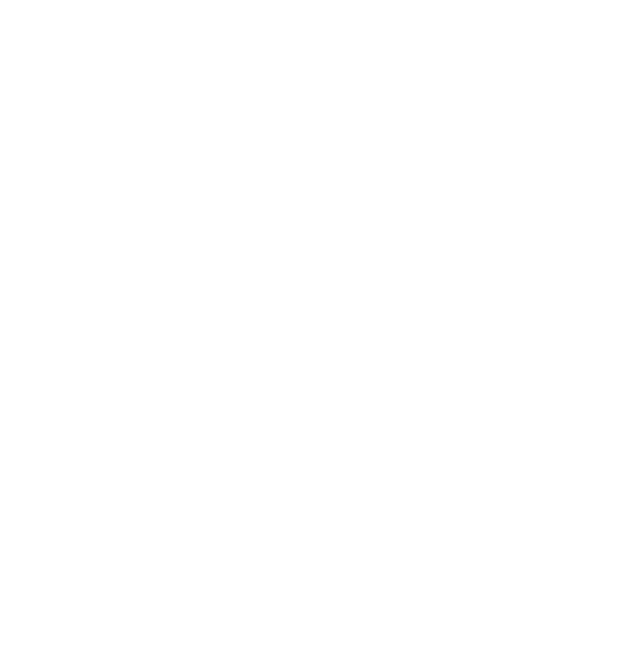
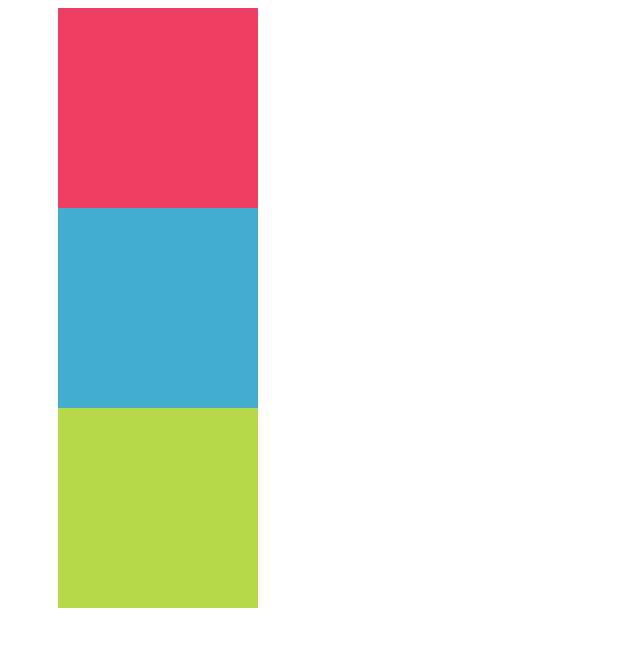
Before and after one commit to brecabal/positioning, a plain HTML site: page parte2/index.html in a window 1280 px wide. Shown: the whole page, without its empty margins (0-640 px from the left). Drawn offline with Linux system fonts and the light colour scheme.

Commit message:
parte 2 lista con movimiento left incluido

```diff
--- a/parte2/css/main.css
+++ b/parte2/css/main.css
@@ -1 +1,22 @@
-/* Pon tu código css aqui */
+.caja{
+	width: 200px;
+	height:200px;
+	position: relative;
+	left: 50px;
+
+}
+
+.rojo{
+	background-color: #ee3e64;
+
+}
+
+.azul{
+	background-color: #44accf;
+
+}
+
+.verde{
+	background-color: #b7d84b;
+
+}
--- a/parte2/index.html
+++ b/parte2/index.html
@@ -2,10 +2,12 @@
 <html lang="en">
 <head>
 	<meta charset="UTF-8">
-	<title>Document</title>
-	<!-- Pon tu codigo aqui -->
+	<title>Positioning</title>
+	<link rel="stylesheet" href="css/main.css">
 </head>
 <body>
-	<!-- Pon tu codigo aqui -->
+	<div class="caja rojo">	</div>
+	<div class="caja azul"></div>
+     <div class="caja verde"></div>
 </body>
 </html>
```
